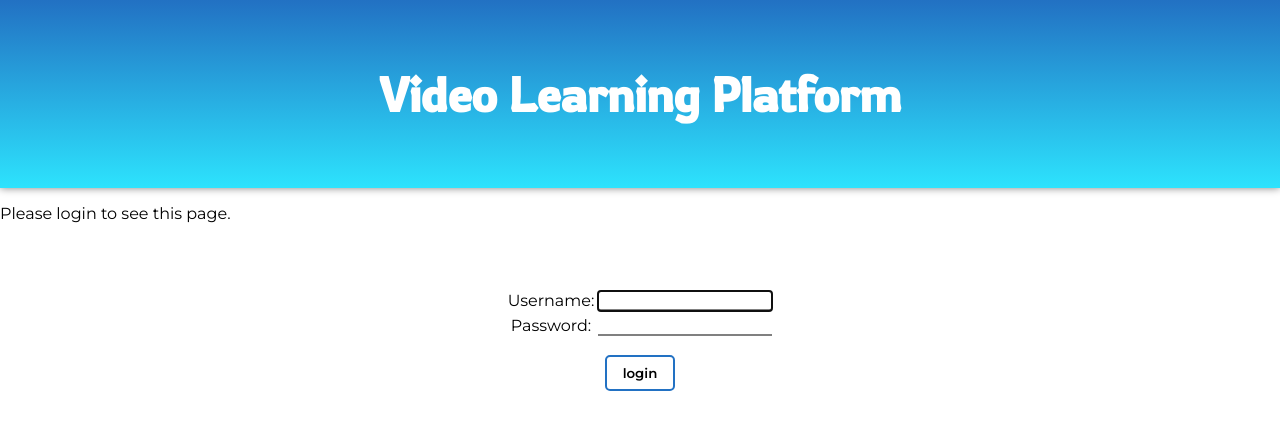
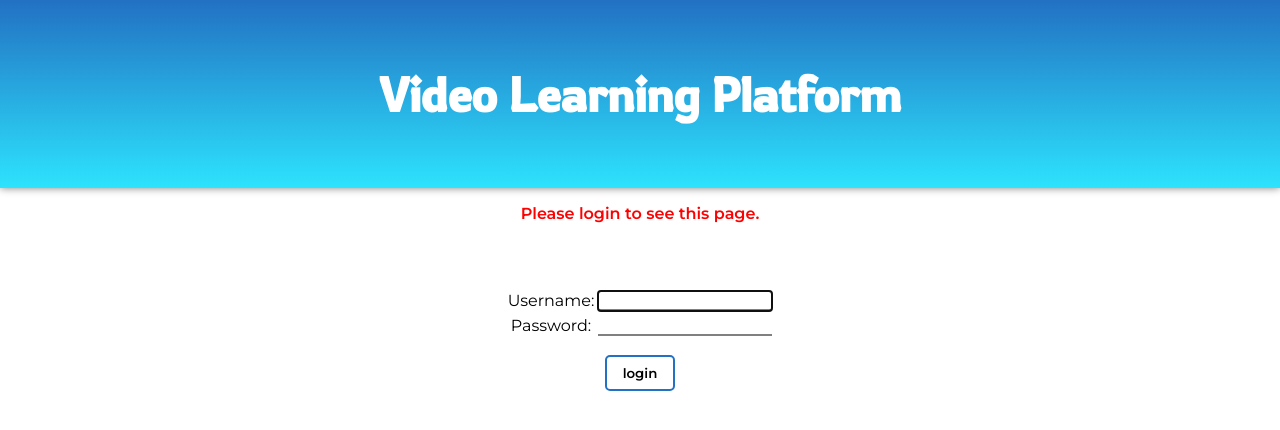
Before and after one commit to hmeljuice/hmeljuice-streaming-platform, a Django app: page /accounts/login/?next=/streaming/ in a window 1280 px wide. Shown: the top 430 px of the page. Run offline with Django 3.2, Linux system fonts and the light colour scheme.

Commit message:
ready for production

```diff
--- a/streamingplatform/streaming/static/css/style.css
+++ b/streamingplatform/streaming/static/css/style.css
@@ -24,14 +24,18 @@ box-shadow: 0px 0px 0.5rem gray;
 /* login body */
 .login_body {
 text-align: center;
-
 padding-top: 6vh;
 padding-bottom: 6vh;
-
 }
 
 .login_body form {
 display: inline-block;
+}
+
+.login_warning_text{
+text-align: center;
+color: red;
+font-weight: 600;
 }
 
 .submit_btn {
--- a/streamingplatform/streaming/templates/registration/login.html
+++ b/streamingplatform/streaming/templates/registration/login.html
@@ -2,15 +2,15 @@
 
 {% block content %}
     {% if form.errors %}
-        <p>Your username and password didn't match. Please try again.</p>
+        <p class="login_warning_text">Your username and password didn't match. Please try again.</p>
     {% endif %}
 
 {% if next %}
     {% if user.is_authenticated %}
-        <p>Your account doesn't have access to this page.
+        <p class="login_warning_text">Your account doesn't have access to this page.
             To procede, please login with and account that has access.</p>
     {% else %}
-        <p>Please login to see this page.</p>
+        <p class="login_warning_text">Please login to see this page.</p>
     {% endif %}
 {% endif %}
 
```
Also changed, not shown: 5 other files.
